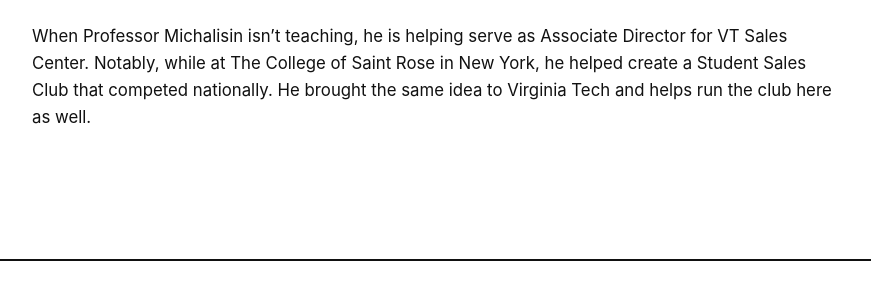
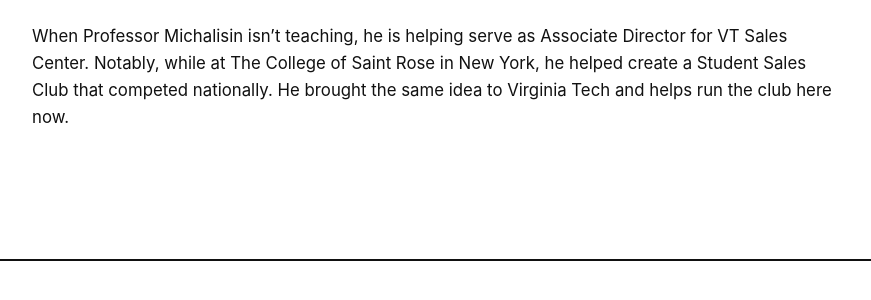
Before and after one commit to annaolszowy27/myawesomesemester, a Jekyll site: the page built from _courses/course-05.md, in a window 1280 px wide. Shown: the part 1264-1564 px from the top of the page, without its empty margins (202-1073 px from the left). Built offline with Jekyll 4.4.1, drawn with Linux system fonts in a browser that asks for light colours.

Commit message:
Update course-05.md

```diff
--- a/_courses/course-05.md
+++ b/_courses/course-05.md
@@ -31,4 +31,4 @@ His book:
 
 ### Service and outreach
 
-When Professor Michalisin isn't teaching, he is helping serve as Associate Director for VT Sales Center. Notably, while at The College of Saint Rose in New York, he helped create a Student Sales Club that competed nationally. He brought the same idea to Virginia Tech and helps run the club here as well.
+When Professor Michalisin isn't teaching, he is helping serve as Associate Director for VT Sales Center. Notably, while at The College of Saint Rose in New York, he helped create a Student Sales Club that competed nationally. He brought the same idea to Virginia Tech and helps run the club here now.
```
